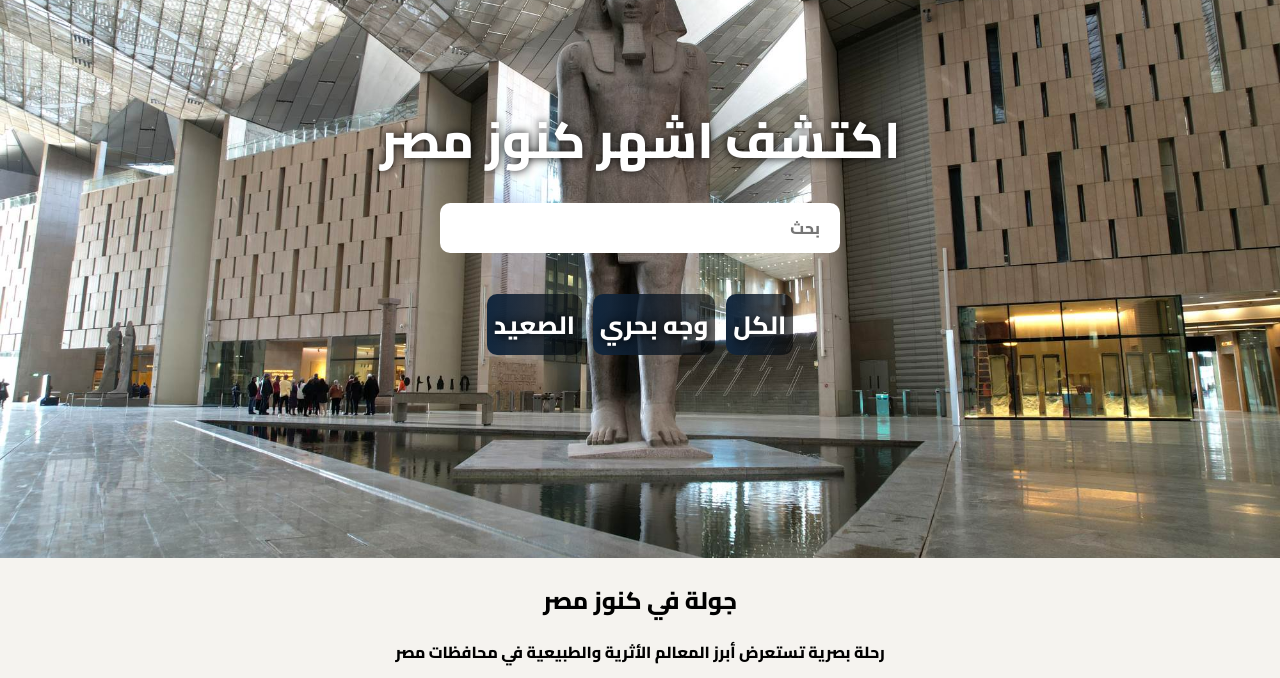
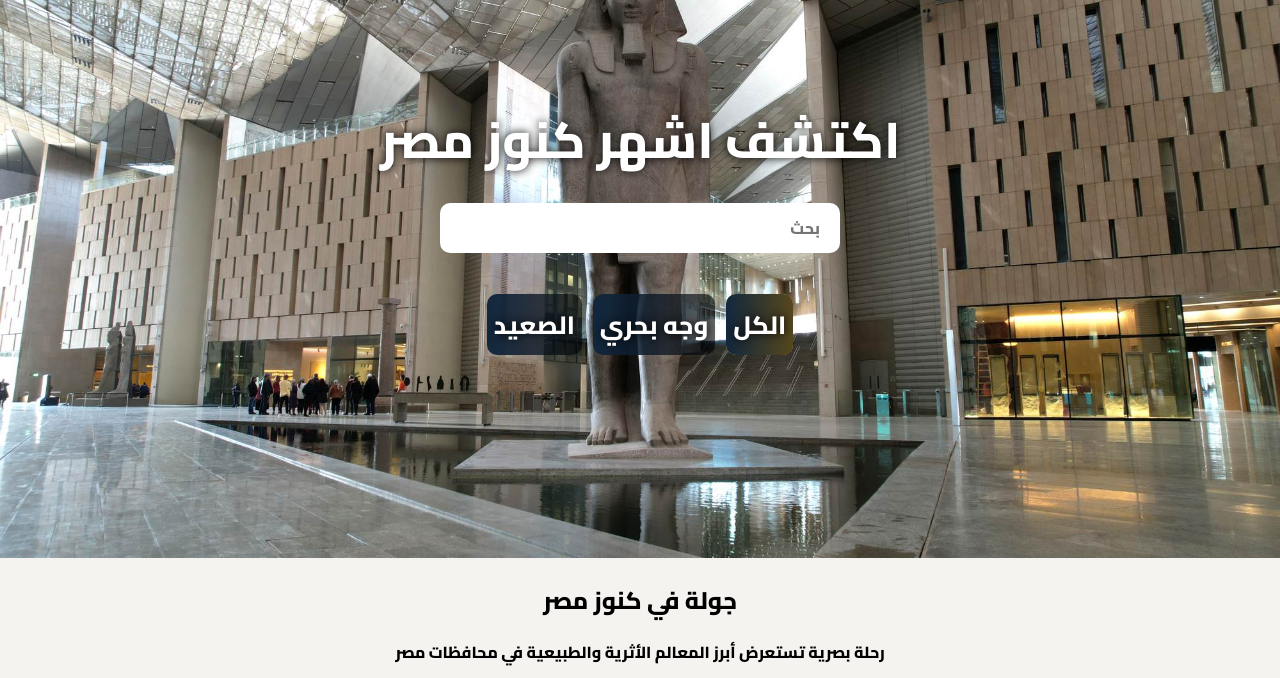
Before and after one commit to amr12866806/alphaa2, a plain HTML site: page index.html in a window 1280 px wide. In both pictures the pointer is over the element "الكل". Shown: the part 102-780 px from the top of the page. Drawn offline with Linux system fonts and the light colour scheme.

Commit message:
Update style.css

```diff
--- a/style/style.css
+++ b/style/style.css
@@ -116,6 +116,10 @@ nav input {
     border-radius: 10px;
     cursor: pointer;
     padding: 7px;
+}
+
+.b1:hover {
+    background-color: var(--fontColor);
 }
 
 nav input:hover {
```
